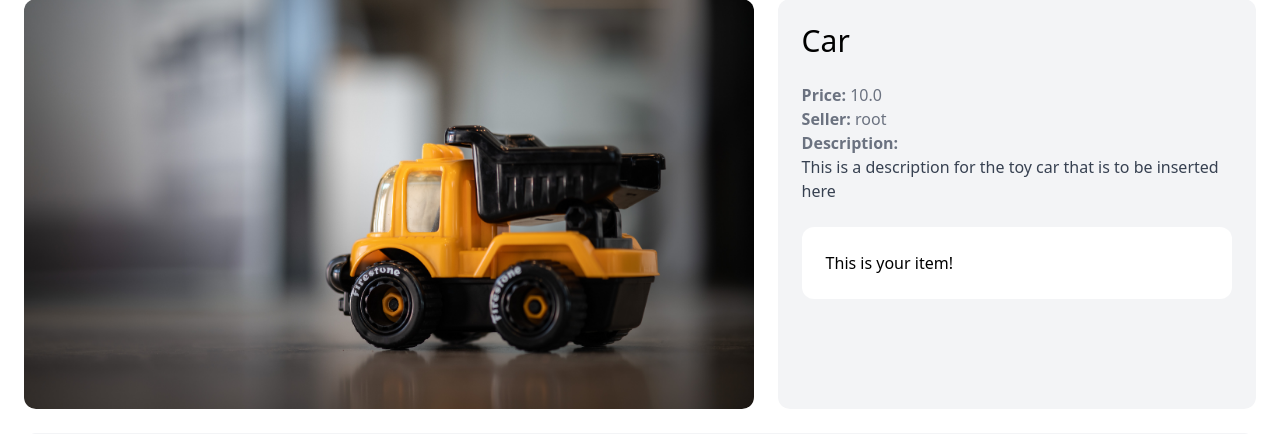
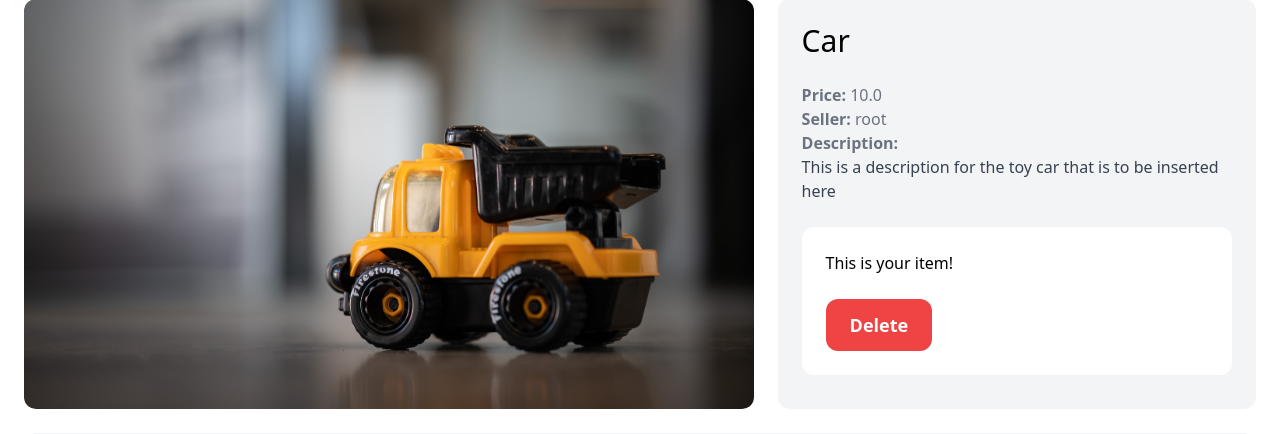
Before and after one commit to TheLazyCode-hub/fullstack, a Django app: page /items/1/ in a window 1280 px wide. Shown: the part 102-536 px from the top of the page. Run offline with Django 4.2, Linux system fonts and the light colour scheme; a user stored in the database is signed in; data comes from the database, SQL or seed files in the repository; both versions use the stored data as it was after the commit; some libraries are stand-ins or nearby versions.

Commit message:
delete working added

```diff
--- a/puddle/item/templates/item/detail.html
+++ b/puddle/item/templates/item/detail.html
@@ -24,8 +24,8 @@
             <div class="mt-6 p-6 bg-white rounded-xl">
                 <p>This is your item!</p>
 
-                {% comment %} <a href="{% url 'item:edit' item.id %}" class="inline-block mt-6 px-6 py-3 text-lg font-semibold bg-teal-500 text-white rounded-xl">Edit</a>
-                <a href="{% url 'item:delete' item.id %}" class="inline-block mt-6 px-6 py-3 text-lg font-semibold bg-red-500 text-white rounded-xl">Delete</a> {% endcomment %}
+                {% comment %} <a href="{% url 'item:edit' item.id %}" class="inline-block mt-6 px-6 py-3 text-lg font-semibold bg-teal-500 text-white rounded-xl">Edit</a>{% endcomment %}
+                <a href="{% url 'item:delete' item.id %}" class="inline-block mt-6 px-6 py-3 text-lg font-semibold bg-red-500 text-white rounded-xl">Delete</a>
             </div>
         {% else %}
             {% comment %} <a href="{% url 'conversation:new' item.id %}" class="inline-block mt-6 px-6 py-3 text-lg font-semibold bg-teal-500 text-white rounded-xl hover:bg-teal-700">Contact seller</a> {% endcomment %}
--- a/puddle/item/urls.py
+++ b/puddle/item/urls.py
@@ -5,5 +5,6 @@ app_name = 'item'
 
 urlpatterns = [
     path('<int:pk>/', views.details, name="detail"),
+    path('<int:pk>/delete/', views.delete, name="delete"),
     path('new/', views.new, name="new")
 ]
--- a/puddle/item/views.py
+++ b/puddle/item/views.py
@@ -26,3 +26,9 @@ def new(request):
     return render(request, 'item/form.html', {
         'form': form
     })
+
+@login_required
+def delete(request, pk):
+    item = get_object_or_404(Item, pk=pk, created_by=request.user)
+    item.delete()
+    return redirect('dashboard:index')
```
Also changed, not shown: puddle/db.sqlite3, puddle/media/item_images/chair1.jpg (added), puddle/media/item_images/teddy-bear_cX3vu92.jpg (added).
